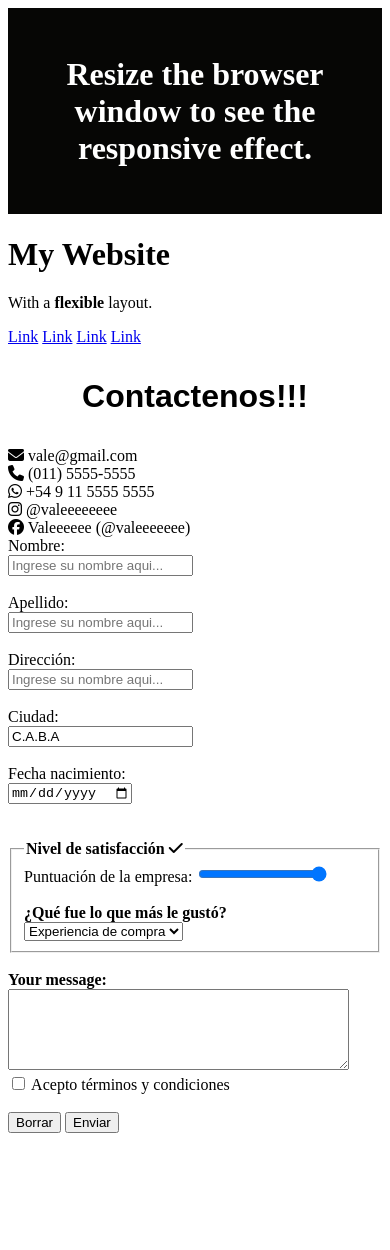
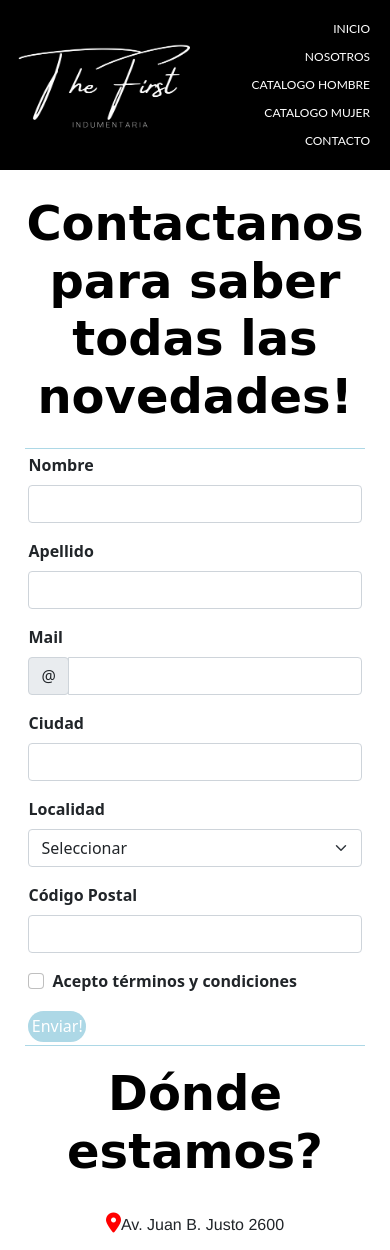
Before and after one commit to pelavaz/TP_Octubre, a plain HTML site: page TPNuevo/contacto.html in a window 390 px wide. Shown: the top 1250 px of the page. Before the commit the page ends 1159 px from the top, so only its background shows below. Drawn offline with nearby package versions, Linux system fonts and the light colour scheme; grey boxes are pictures that could not be loaded; a web font is replaced by a local one.

Commit message:
acomodado contacto

```diff
--- a/TPNuevo/contacto.html
+++ b/TPNuevo/contacto.html
@@ -1,120 +1,147 @@
 <!DOCTYPE html>
 <html lang="en">
 <head>
-    <meta charset="UTF-8">
-    <meta http-equiv="X-UA-Compatible" content="IE=edge">
-    <meta name="viewport" content="width=device-width, initial-scale=1">
-    <title>Formulario de contacto</title>
-    <script src="https://kit.fontawesome.com/fc6033ad3f.js" crossorigin="anonymous"></script>
+  <meta charset="UTF-8">
+  <meta http-equiv="X-UA-Compatible" content="IE=edge">
+  <meta name="viewport" content="width=device-width, initial-scale=1.0">
+  <title>Contacto</title>
+  <link rel="stylesheet" href="estilo_header_footer.css">
+  <link rel="stylesheet" href="estilo_contacto.css">
+  <link rel="shortcut icon" href="Imagenes/TheFirstLogo.ico" type="image/x-icon">
+  <link rel="preconnect" href="https://fonts.googleapis.com">
+  <link rel="preconnect" href="https://fonts.gstatic.com" crossorigin>
+  <link href="https://fonts.googleapis.com/css2?family=Bebas+Neue&family=Combo&family=Manjari:wght@100;400&family=Qwitcher+Grypen:wght@400;700&display=swap" rel="stylesheet">
+  <script src="https://kit.fontawesome.com/d6cb9562bc.js" crossorigin="anonymous"></script>
+  <link href="https://cdn.jsdelivr.net/npm/bootstrap@5.1.1/dist/css/bootstrap.min.css" rel="stylesheet" integrity="sha384-F3w7mX95PdgyTmZZMECAngseQB83DfGTowi0iMjiWaeVhAn4FJkqJByhZMI3AhiU" crossorigin="anonymous">
+  <script src="https://cdn.jsdelivr.net/npm/bootstrap@5.2.1/dist/js/bootstrap.bundle.min.js" integrity="sha384-u1OknCvxWvY5kfmNBILK2hRnQC3Pr17a+RTT6rIHI7NnikvbZlHgTPOOmMi466C8" crossorigin="anonymous"></script>
 </head>
+
 <body>
-<div style="background:rgb(6, 6, 5);padding:5px;color:white;text-align: center;font-size:2em">
-  <h4>Resize the browser window to see the responsive effect.</h4>
-</div>
 
-<!-- Header -->
-<div class="header">
-  <h1>My Website</h1>
-  <p>With a <b>flexible</b> layout.</p>
-</div>
+  <header>
+    <div class="logo">
+        <img src="Imagenes/TheFirstLogo.png" alt="logo">
+    </div>
 
-<!-- Navigation Bar -->
-<div class="navbar">
-  <a href="#">Link</a>
-  <a href="#">Link</a>
-  <a href="#">Link</a>
-  <a href="#">Link</a>
-</div>
-<!-- Contenedor font awesome -->
-<p style="font-size:2em;text-align:center;font-weight:bold;font-family:Arial">Contactenos!!!</p>
+    <nav class="menu">
+        <a href="index.html">INICIO</a>
+        <a href="nosotros.html">NOSOTROS</a>
+        <a href="catalogo_hombres.html">CATALOGO HOMBRE</a>
+        <a href="catalogo_mujeres.html">CATALOGO MUJER</a>
+        <a href="contacto.html">CONTACTO</a>
+    </nav>
+  </header>
 
-<div class="contenedor">
- <div class="hijo"><span class="fa-solid fa-envelope"></span> vale@gmail.com<br>
-  <span class="fa-solid fa-phone"></span> (011) 5555-5555 <br>
-  <span class="fa-brands fa-whatsapp"></span>  +54 9 11 5555 5555 <br>
-</div>
-<div class="hijo"><span class="fa-brands fa-instagram"></span> @valeeeeeeee<br>
-  <span class="fa-brands fa-facebook"></span> Valeeeeee (@valeeeeeee) <br>
+  <main>
 
-</div>
+    <h1 class="titulo">Contactanos para saber todas las novedades!</h1>
 
-</div>
+    <div class="form">
+      <form class="row g-3 needs-validation" novalidate action="https://formspree.io/f/xayknqaz" method="POST">
 
+        <div class="col-md-4">
+          <label for="validationCustom01" class="form-label">Nombre</label>
+          <input type="text" name="Nombre" class="form-control" id="validationCustom01" required>
+        </div>
 
-</section>
+        <div class="col-md-4">
+          <label for="validationCustom02" class="form-label">Apellido</label>
+          <input type="text" name="Apellido" class="form-control" id="validationCustom02"required>
+        </div>
 
-<aside>
+        <div class="col-md-4">
+          <label for="validationCustomUsername" class="form-label">Mail</label>
+            <div class="input-group has-validation">
+              <span class="input-group-text" id="inputGroupPrepend">@</span>
+              <input type="email" name="Email" class="form-control" id="validationCustomUsername" aria-describedby="inputGroupPrepend"required>
+            </div>
+        </div>
 
-    <form
-    action="https://formspree.io/f/xayknqaz"
-    method="POST">
+        <div class="col-md-6">
+          <label for="validationCustom03" class="form-label">Ciudad</label>
+          <input type="text" name="Ciudad" class="form-control" id="validationCustom03"required>
+        </div>
 
+        <div class="col-md-3">
+          <label for="validationCustom04" class="form-label">Localidad</label>
+          <select class="form-select" name="Localidad" id="validationCustom04">
+            <option selected disabled value="">Seleccionar</option>
+            <option value='Capital Federal'>Capital Federal</option>
+            <option value='Zona Sur'>Zona Sur</option>
+           <option value='Zona Oeste'>Zona Oeste</option>
+            <option value='Otro'>Otro</option>
+          </select>
+        </div>
 
-    <!-- Ingreso del nombre -->
+        <div class="col-md-3">
+          <label for="validationCustom05" class="form-label">Código Postal</label>
+          <input type="number" name="Codigo Postal" class="form-control" id="validationCustom05">
+        </div>
 
-    <div id="formulario2">
-  Nombre:<br>
-         <input class="formularios" type="text" name="nombre" placeholder="Ingrese su nombre aqui..." required>
-         <br><br>
+        <div class="col-12">
+          <div class="form-check">
+            <input class="form-check-input" type="checkbox" value="" id="invalidCheck"required>
+            <label class="form-check-label" for="invalidCheck">Acepto términos y condiciones</label>
+          </div>
+        </div>
 
-         Apellido:<br>
-         <input class="formularios" type="text" name="apell" placeholder="Ingrese su nombre aqui..." required>
-         <br><br>
+        <div class="col-12">
+          <button class="butn" type="submit">Enviar!</button>
+        </div>
+      </form>
+    </div>
 
-       Dirección:<br>
-         <input class="formularios" type="text" name="Dirección" placeholder="Ingrese su nombre aqui..." required>
-         <br><br>
+    <div class="mapa">
+      <h1 class="titulo">Dónde estamos?</h1>
+      <div class="direccion">
+        <i class="fa-solid fa-location-dot" style="font-size: 20px; color:red"></i>Av. Juan B. Justo 2600
+      </div>
+      <iframe class="iframe" src="https://www.google.com/maps/embed?pb=!1m18!1m12!1m3!1d3284.3683861850723!2d-58.44605548477067!3d-34.59484508046177!2m3!1f0!2f0!3f0!3m2!1i1024!2i768!4f13.1!3m3!1m2!1s0x95bcb5f58fce8b0f%3A0xb2c9e1d960873aa0!2sAv.%20Juan%20B.%20Justo%202600%2C%20C1414%20CABA!5e0!3m2!1ses!2sar!4v1664752208480!5m2!1ses!2sar"></iframe>
+    </div>
 
-       <!-- Ingreso de Ciudad -->
-       Ciudad:<br>
-       <input class="formularios" type="text" name="Ciudad" id="ciu" value="C.A.B.A">
-       <br><br>
+    <div class="medios_de_contacto">
+      <h1 class="titulo">Nuestras redes de contacto!</h1>
+      <div>
+        <div style="text-align:center; display:block;font-style: oblique;">
+          <div>
+            <p><span><i class="fa-solid fa-envelope"></i></span><b>  Email:</b> thefirst1978@gmail.com</p>
+          </div>
+          <div>
+            <p><span><i class="fa-solid fa-phone"></i></span><b>  Telefono:</b> 0800-4568-7777</p>
+          </div>
+          <div>
+            <p><span><i class="fa-solid fa-clock"></i></span><b>  Horarios:</b> Lunes a Viernes de 10.00 a 13.30hs / 14.30 a 18hs - Sabados: 10.00 a 13.30hs</p>
+          </div>
+         </div>
 
-   <!-- Ingreso del apellido -->
-  Fecha nacimiento:<br>
-   <input class="formularios" type="date" name="fecha nac" id="fecha nac" >
-   <br><br>
-   </fieldset>
-   <br>
+        <div class="container">
+          <div class="hijos"><p><span><i class="fa-brands fa-instagram" style="font-size: 2em; color:rgb(239, 34, 181)"></i></span><i> @thefirst1978</i>
+          </div>
+          <div class="hijos"><p><span><i class="fa-brands fa-whatsapp" style="font-size: 2em; color:rgb(41, 183, 41)"></i></span><i> +549-11-45678912 </i></p>
+          </div>
+          <div class="hijos"><p><span><i class="fa-brands fa-facebook" style="font-size: 2em; color:navy"></i></span><i> thefirst1978ind</i></p>
+          </div>
+        </div>
+      </div>
+    </div>
 
-   <fieldset>
-     <legend><b>Nivel de satisfacción <span class="fa-sharp fa-solid fa-check"></span></b></legend>
+  </main>
 
-  <!-- Control deslizante-->
-  <label for="puntaje"> Puntuación de la empresa: </label>
-  <input type="range" name="puntaje" id="puntaje" min="1" max="10" value="10" step="1" >
-  <!-- step="1" (el paso, min="1" max="10" value="10" (valor por defeto) -->
-  <br><br>
-
-      <b>¿Qué fue lo que más le gustó?</b> <br>
-      <select class="formularios" name="opinion">
-        <option>Experiencia de compra</option>
-        <option>Variedad de artículos</option>
-        <option>Velocidad de Entrega</option>
-        <option>Otros</option>
-    </select>
-
-
- </fieldset>
-
- <br>
- <b>Your message:</b><br>
- <textarea class="formularios" name="message" cols="40" rows="5"></textarea><br>
- <input type="checkbox" required> Acepto términos y condiciones
-
-
-
-   <br><br>
-   <button class=botones type="reset">Borrar</button>
-   <input class=botones type="submit" value="Enviar">
-   <br><br>
-  </div>
-
- </form>
-
-
-
-   </aside>
+  <footer>
+    <a href="index.html">INICIO</a>
+   <div class="redes_sociales">
+      <a href="https://instagram.com/" target = "_blank" class= "fa-brands fa-instagram"></a>
+      <a href="https://twitter.com/" target = "_blank" class= "fa-brands fa-twitter"></a>
+      <a href="https://facebook.com/" target = "_blank" class= "fa-brands fa-facebook"></a>
+    </div>
+    <div>
+      <p> Para mas información, <a href="contacto.html"><b>CONTACTÁNOS</b></a> </p>
+    </div>
+    <div class="pie_de_pagina">
+      <p>© 2022 <b>Centurion - Marago - Vazquez.</b> Todos los derechos reservados.</p>
+      <a href="https://www.buenosaires.gob.ar/educacion/codo-codo" alt="Codo a Codo 4.0" target="_blank">Codo a Codo 4.0</a>
+    </div>
+  </footer>
 
 </body>
 </html>
--- a/TPNuevo/estilo_contacto.css
+++ b/TPNuevo/estilo_contacto.css
@@ -1,96 +1,120 @@
-    body {
-        background-image: radial-gradient(white, lightgray);
-        font-family: Arial;
+main {
+  margin: 0px;
+  padding: 10px;
 }
 
-  .botones {
-      width: 20%;
-      background-color: black;
-      color: white;
-      padding: 10px;
-      margin: 8px 0;
-      border-radius: 4px;
-      cursor: pointer;
-      font-size: 1em;
-      height: 20%;
-      border-style: solid;
-      border-radius: 100px;
-      border-color: black;
-      text-align:center
+.titulo {
+  text-align:center;
+  font-family: 'Qwitcher Grypen', cursive;
+  font-size: 4em;
+  font-weight: 700;
+  padding: 15px;
+  text-align: center;
+  color: rgb(0, 0, 0);
 }
 
+/* ---Sección Formulario--- */
 
-  section {
-
-      width:100%;
-      margin:10px;
-      padding:10px;
-      text-align:center;
-      font-weight: 300;
-      position:relative;
-      top:20px
-
-
-
+.form {
+  margin:0% 4% 0% 4%;
+  padding:1%;
+  border-top: 1px solid lightblue;
+  font-weight: bold;
 }
 
-  aside {
-
-  width:40%;
-  margin:20px;
-  padding-left:55px;
-  font-size: 1em;
-  position:relative;
-  top:100px
+.butn {
+  background-color: lightblue;
+  color:white;
+  border-radius: 20px;
+  font-size:1em;
+  text-decoration: none;
+  padding:1%;
+  text-align:Center;
+  border: 1px white
 }
 
-  p.envios {
-  text-align:center;
-  font-size: 2em;
+/* ---Sección Iframe--- */
 
-
+.mapa {
+  text-align: center;
+  margin:0% 4% 0% 4%;
+  padding:1%;
+  border-top: 1px solid lightblue;
+  border-bottom: 1px solid lightblue;
 }
 
-  p.form {
-
-    text-align:left;
+.direccion {
+  font-family: 'helvetica', cursive;
   font-size: 1em;
+  padding: 10px;
 }
 
-  .formularios {
-
-  width:100%;
-  height:2em;
-  font-size:1.5em
-
+.iframe {
+  width:800px;
+  height: 800px;
 }
 
+/* ---Sección Contactos--- */
 
-
-  .contenedor {
-
+.medios_de_contacto {
+  padding: 20px;
   display: flex;
+  flex-direction: column;
   justify-content: space-evenly;
-  width: auto;
-  height: 20%;
-  text-align:center;
-  margin:30px
+  width: 100%;
 }
 
-  .hijo {
-
-
-  text-align:left;
-  border-right: 1px black solid;
-  margin:20px,20px,20px,200px;
-  padding-left:120px;
-  width:40%;
-  font-size:2em
-
+.medios_de_contacto p {
+  color: rgb(0, 0, 0);
+  font-style: oblique;
 }
 
-  #formulario2 {
+.container {
+  display: flex;
+  justify-content: center;
+  align-items: center;
+  flex-wrap: wrap;
+  text-align: center;
+}
 
-  font-size:1.5em;
+.hijos {
+width:250px;
+height:50px;
+margin:0% 5% 5% 5%;
+text-align: center;
+}
 
+.hijos p {
+  font-weight: bold;
+  margin:0% 5% 5% 5%;
 }
+
+/* ---Media Query--- */
+
+@media only screen and (max-width:985px){
+
+  .iframe {
+    width:600px;
+    height: 500px;
+  }
+}
+
+@media only screen and (max-width:680px){
+
+  .iframe {
+    width:400px;
+    height: 300px;
+  }
+}
+
+@media only screen and (max-width:410px){
+
+  .titulo {
+    font-size: 3em;
+  }
+
+  .iframe {
+    width:350px;
+    height: 250px;
+  }
+}
```
Lines whose indentation alone changed are shown as unchanged.
